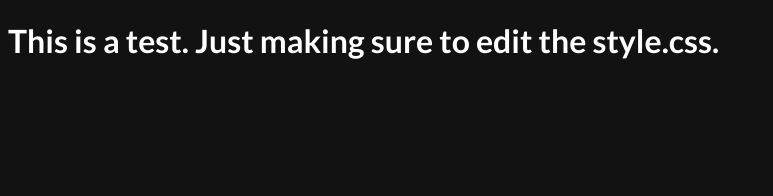
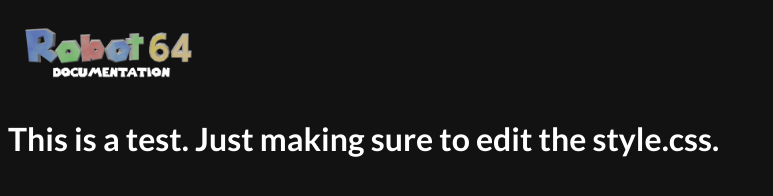
Before and after one commit to robot64-doc/robot64-doc.github.io, a plain HTML site: page index.html in a window 1280 px wide. Shown: the whole page, without its empty margins (0-773 px from the left). Drawn offline with Linux system fonts and the light colour scheme.

Commit message:
added image

```diff
--- a/index.html
+++ b/index.html
@@ -12,6 +12,9 @@
     <link href="https://fonts.googleapis.com/css2?family=Lato:ital,wght@0,100;0,300;0,400;0,700;0,900;1,100;1,300;1,400;1,700;1,900&display=swap" rel="stylesheet">
 </head>
 <body>
+    <header>
+        <img src="/img/dark-logo.png" alt="Robot 64">
+    </header>
     <h1 class="lato-bold">This is a test. Just making sure to edit the style.css. </h1>
 </body>
 </html>
--- a/style.css
+++ b/style.css
@@ -62,3 +62,12 @@ body {
     font-weight: 900;
     font-style: italic;
   }
+
+header {
+  width: 200px;
+}
+
+header img {
+  width: 100%;
+  height: 100%;
+}
```
